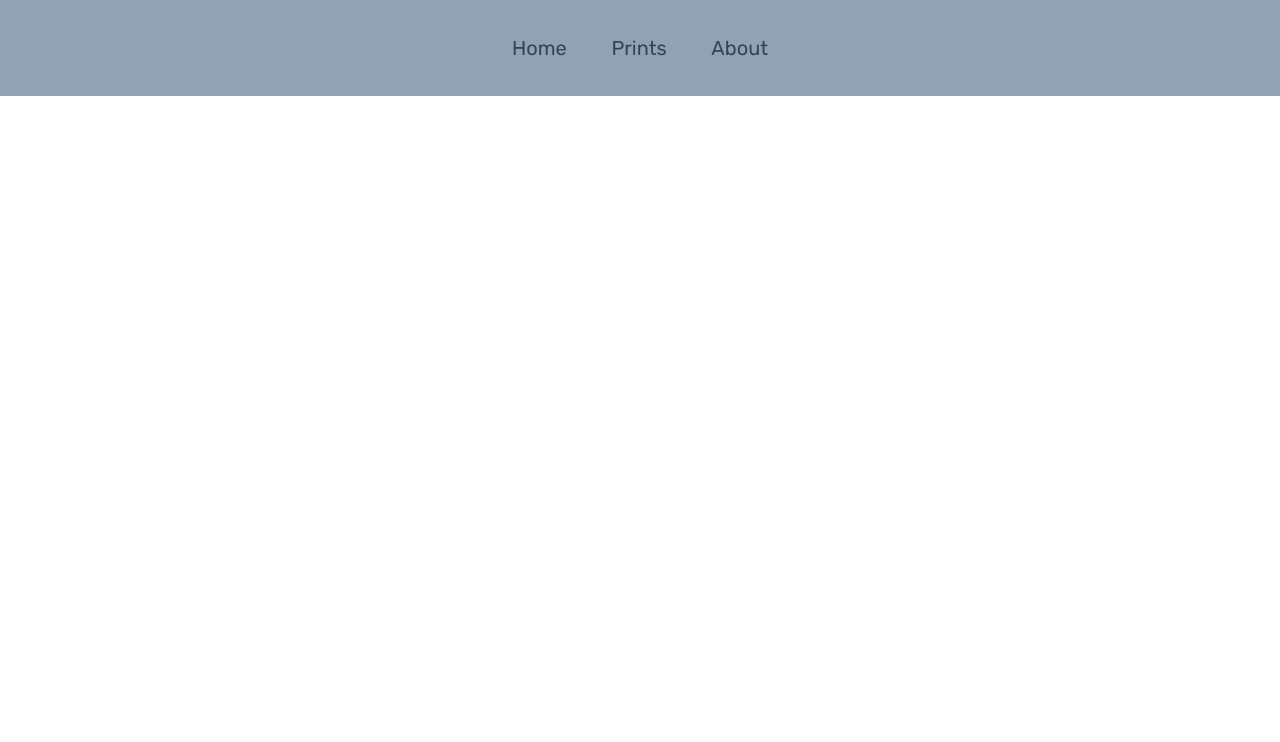
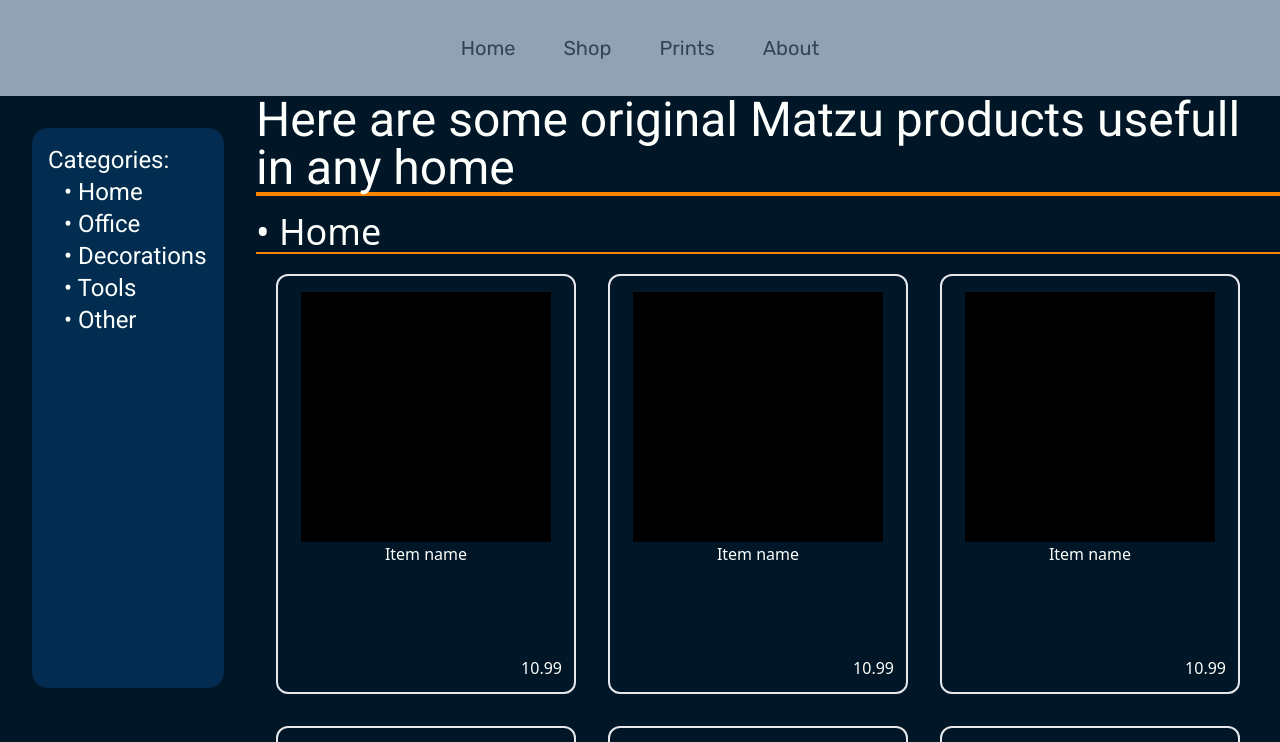
Before and after one commit to Saltspeddy/Matzu-prints, a React (Vite) app: page /shop in a window 1280 px wide. Before the commit this address had no page. Shown: the top 742 px of the page. Built offline with nearby package versions, Linux system fonts and the light colour scheme.

Commit message:
new additions

```diff
--- a/package.json
+++ b/package.json
@@ -16,6 +16,7 @@
     "react": "^18.3.1",
     "react-dom": "^18.3.1",
     "react-router-dom": "^6.26.0",
+    "react-router-hash-link": "^2.4.3",
     "three": "^0.167.1",
     "three-stdlib": "^2.32.2",
     "threejs-webworker-3mf-loader": "github:manyfold3d/threejs-webworker-3mf-loader"
--- a/src/About.jsx
+++ b/src/About.jsx
@@ -1,7 +1,9 @@
 import GLTF3dmode from "./GLTF3dmode";
+import Footer from "./Footer";
 
 export default function About() {
   return (
+    <div>
       <div className="bg-[#011627] min-h-screen w-screen pt-24 grid grid-cols-2">
         <div className="text-white font-rubik p-4">
           <div
@@ -12,7 +14,7 @@
           ></div>
           <h1 className="text-3xl">Hello, 3D Visionary!</h1>
           <p className="text-lg">
-          Welcome to Matzu Prints, where innovation meets precision. We
+            Welcome to Matzu Psssrints, where innovation meets precision. We
             specialize in creating high-quality, on-demand 3D-printed parts
             tailored to your unique specifications. Whether you're an individual
             maker, a professional engineer, or a business seeking custom
@@ -24,5 +26,7 @@
           <GLTF3dmode></GLTF3dmode>
         </div>
       </div>
+      <Footer></Footer>
+    </div>
   );
 }
--- a/src/App.jsx
+++ b/src/App.jsx
@@ -2,6 +2,7 @@
 import Nav from "./Nav";
 import Prints from "./Prints";
 import About from "./About";
+import Shop from "./shop";
 import { BrowserRouter as Router, Route, Routes } from "react-router-dom";
 
 export default function App() {
@@ -12,6 +13,7 @@
         <Route exact path="/" element={<Home />} />
         <Route exact path="/prints" element={<Prints />} />
         <Route exact path="/about" element={<About />} />
+        <Route exact path="/shop" element={<Shop />} />
       </Routes>
     </Router>
   );
--- /dev/null
+++ b/src/Footer.jsx
@@ -0,0 +1,7 @@
+export default function Prints() {
+  return (
+    <div className="bg-[#011627] text-[#FDFFFC] w-full h-[15vh] flex justify-center items-center">
+      ©Matzu printz
+    </div>
+  );
+}
--- a/src/Home.jsx
+++ b/src/Home.jsx
@@ -1,6 +1,7 @@
 import { useRef, useEffect, useState } from "react";
 import STLbox from "./STLbox";
 import GLTF3dmode from "./GLTF3dmode";
+import Footer from "./Footer";
 
 export default function Home() {
   const [inputValue, setInputValue] = useState(null);
@@ -64,6 +65,7 @@
           <STLbox modelUrl={inputValue}></STLbox>
         </div>
       </div>
+      <Footer></Footer>
     </div>
   );
 }
--- /dev/null
+++ b/src/Itemcard.jsx
@@ -0,0 +1,9 @@
+export default function Itemcard() {
+  return (
+    <div className="relative w-[300px] h-[420px] border-2 border-solid p-4 rounded-xl flex flex-col items-center">
+      <div className="w-[250px] h-[250px] bg-black"></div>
+      <p>Item name</p>
+      <div className=" absolute bottom-3 right-3"> 10.99</div>
+    </div>
+  );
+}
--- a/src/Nav.jsx
+++ b/src/Nav.jsx
@@ -3,9 +3,12 @@
 export default function Nav() {
   return (
     <div className="text-[#011627] z-50 w-full content-between h-24 fixed top-0 left-0 flex justify-center items-center bg-[#788AA3] opacity-80">
-      <ul className="font-rubik text-xl relative flex flex-row justify-between w-64 ">
+      <ul className="font-rubik text-xl relative gap-12 flex flex-row justify-between">
         <li className="hover:text-white duration-300">
           <Link to="/"> Home </Link>
+        </li>
+        <li className="hover:text-white duration-300">
+          <Link to="/shop">Shop</Link>
         </li>
         <li className="hover:text-white duration-300">
           <Link to="/prints">Prints</Link>
--- a/src/Prints.jsx
+++ b/src/Prints.jsx
@@ -1,12 +1,24 @@
+import Footer from "./Footer";
+
 export default function Prints() {
   return (
     <div className="bg-[#011627] w-full mt-24 text-[#FDFFFC] flex flex-col justify-center items-center">
       {" "}
       <h1 className="text-6xl font-roboto">
-        Here you can see some awsome prints made here at Matzu!
+        Here you can see some awesome prints made here at Matzu!
       </h1>
-      <div className="w-screen p-10 grid grid-cols-4 gap-12 justify-center">
-        <div className="flex flex-col gap-4 w-[25rem] border-[#FF7D00] rounded-2xl border-8 p-4">
+      <div className="w-screen p-10 flex flex-wrap gap-12 justify-center">
+        <div className="w-[300px] h-[400px] bg-black"></div>
+        <div className="w-[300px] h-[40em] bg-black"></div>
+        <div className="w-[300px] h-[30em] bg-black"></div>
+        <div className="w-[300px] h-[20em] bg-black"></div>
+        <div className="w-[300px] h-[400px] bg-black"></div>
+        <div className="w-[300px] h-[40em] bg-black"></div>
+        <div className="w-[300px] h-[30em] bg-black"></div>
+        <div className="w-[300px] h-[20em] bg-black"></div>
+        <div className="w-[300px] h-[30em] bg-black"></div>
+        <div className="w-[300px] h-[20em] bg-black"></div>
+        {/* <div className="flex flex-col gap-4 w-[25rem] border-[#FF7D00] rounded-2xl border-8 p-4">
           <h1 className="w-full border-b-2 border-[#FF7D00] font-lobster font-medium">
             @Username
           </h1>
@@ -70,8 +82,9 @@
             }}
           ></div>
           <h2>3dprinted Yoda figurine</h2>
-        </div>
+        </div> */}
       </div>
+      <Footer></Footer>
     </div>
   );
 }
--- /dev/null
+++ b/src/Shop.jsx
@@ -0,0 +1,132 @@
+import Footer from "./Footer";
+import { HashLink as Link } from "react-router-hash-link";
+import Itemcard from "./Itemcard";
+export default function Shop() {
+  return (
+    <div className="w-screen min-h-screen bg-[#011627]">
+      <div className="w-full min-h-screen grid grid-cols-5 mt-24 text-[#FDFFFC]">
+        <div className="flex flex-col items-center">
+          <div className="fixed flex flex-col top-32 bg-[#022D50] p-4 rounded-2xl w-[15vw] h-[70vh] text-2xl font-roboto">
+            <div>Categories:</div>
+            <Link smooth to="#home" className="ml-4">
+              &#x2022; Home
+            </Link>
+            <Link smooth to="#office" className="ml-4">
+              &#x2022; Office
+            </Link>
+            <Link smooth to="#deco" className="ml-4">
+              &#x2022; Decorations
+            </Link>
+            <Link smooth to="#tools" className="ml-4">
+              &#x2022; Tools
+            </Link>
+            <Link smooth to="#other" className="ml-4">
+              &#x2022; Other
+            </Link>
+          </div>
+        </div>
+        <div className="col-span-4 flex flex-col gap-4 mb-10">
+          <h1 className="text-5xl font-roboto border-b-4 border-[#FB8500] border-solid">
+            Here are some original Matzu products usefull in any home
+          </h1>
+          <div className="w-full">
+            <div>
+              <h2
+                id="home"
+                className="text-4xl border-b-2 border-[#FB8500] border-solid"
+              >
+                &#x2022; Home
+              </h2>
+              <div className="m-5 flex flex-wrap gap-8">
+                <Itemcard></Itemcard>
+                <Itemcard></Itemcard>
+                <Itemcard></Itemcard>
+                <Itemcard></Itemcard>
+                <Itemcard></Itemcard>
+                <Itemcard></Itemcard>
+                <Itemcard></Itemcard>
+              </div>
+            </div>
+          </div>
+          <div>
+            <div className=" w-fit">
+              <h2
+                id="office"
+                className="text-4xl border-b-2 border-[#FB8500] border-solid "
+              >
+                &#x2022; Office
+              </h2>
+              <div className="m-5 flex flex-wrap gap-8">
+                <Itemcard></Itemcard>
+                <Itemcard></Itemcard>
+                <Itemcard></Itemcard>
+                <Itemcard></Itemcard>
+                <Itemcard></Itemcard>
+                <Itemcard></Itemcard>
+                <Itemcard></Itemcard>
+              </div>
+            </div>
+          </div>
+          <div>
+            <div className=" w-fit">
+              <h2
+                id="deco"
+                className="text-4xl border-b-2 border-[#FB8500] border-solid "
+              >
+                &#x2022; Decorations
+              </h2>
+              <div className="m-5 flex flex-wrap gap-8">
+                <Itemcard></Itemcard>
+                <Itemcard></Itemcard>
+                <Itemcard></Itemcard>
+                <Itemcard></Itemcard>
+                <Itemcard></Itemcard>
+                <Itemcard></Itemcard>
+                <Itemcard></Itemcard>
+              </div>
+            </div>
+          </div>
+          <div>
+            <div className=" w-fit">
+              <h2
+                id="tools"
+                className="text-4xl border-b-2 border-[#FB8500] border-solid "
+              >
+                &#x2022; Tools
+              </h2>
+              <div className="m-5 flex flex-wrap gap-8">
+                <Itemcard></Itemcard>
+                <Itemcard></Itemcard>
+                <Itemcard></Itemcard>
+                <Itemcard></Itemcard>
+                <Itemcard></Itemcard>
+                <Itemcard></Itemcard>
+                <Itemcard></Itemcard>
+              </div>
+            </div>
+          </div>
+          <div>
+            <div className=" w-fit">
+              <h2
+                id="other"
+                className="text-4xl border-b-2 border-[#FB8500] border-solid "
+              >
+                &#x2022; Other
+              </h2>
+              <div className="m-5 flex flex-wrap gap-8">
+                <Itemcard></Itemcard>
+                <Itemcard></Itemcard>
+                <Itemcard></Itemcard>
+                <Itemcard></Itemcard>
+                <Itemcard></Itemcard>
+                <Itemcard></Itemcard>
+                <Itemcard></Itemcard>
+              </div>
+            </div>
+          </div>
+        </div>
+      </div>
+      <Footer></Footer>
+    </div>
+  );
+}
```
Also changed, not shown: 1 other file (tests, documents, lock files or other folders). Lines whose indentation alone changed are shown as unchanged.
